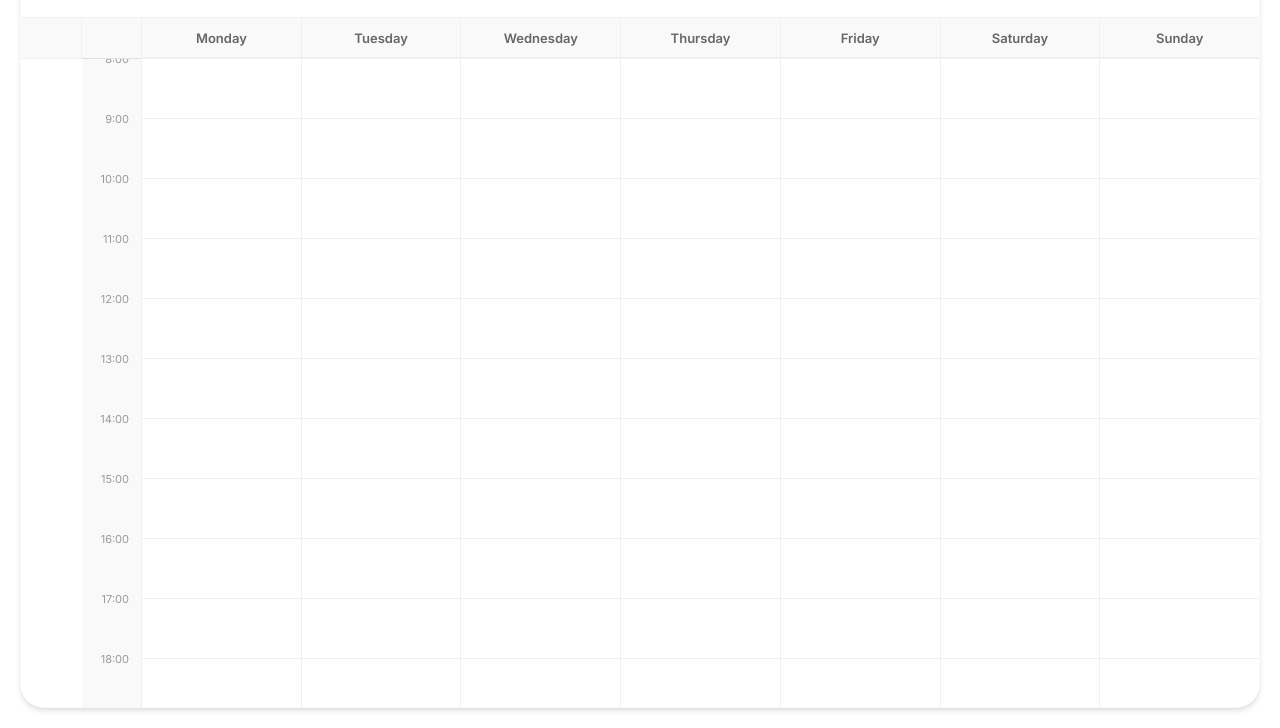
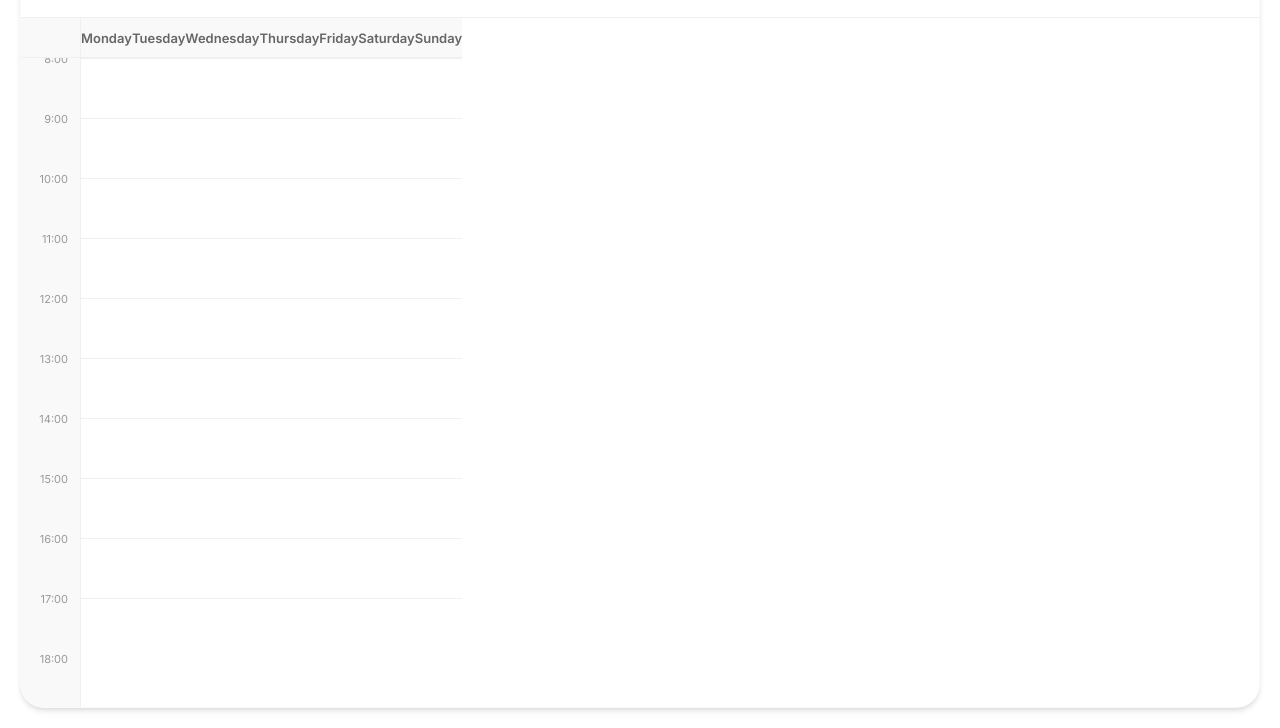
Before and after one commit to yosra-methal/schedule, a plain HTML site: page index.html in a window 1280 px wide. Shown: the part 72-800 px from the top of the page. Drawn offline with Linux system fonts and the light colour scheme.

Commit message:
Fix regression: Layout locked, event positioning, sticky corner logic

```diff
--- a/script.js
+++ b/script.js
@@ -100,24 +100,24 @@ function renderGrid() {
     elements.timeColumn.innerHTML = '';
     elements.daysGrid.innerHTML = '';
 
+    // Corner Spacer
+    const cornerSpacer = document.createElement('div');
+    cornerSpacer.className = 'time-corner-spacer';
+    elements.timeColumn.appendChild(cornerSpacer);
+
     // Render Time Column
     // We render labels for each hour from viewStart to viewEnd
-    // If viewStart is 8, first label is 08:00 at top (0px).
+    // If viewStart is 8, first label is 08:00
     // Last label is viewEnd.
-    const totalHours = state.viewEnd - state.viewStart;
-
-    // Create header spacer for time column?
-    // The design has days header. We need to match that.
-    // Actually, checking styles again: .time-column has padding-top: 40px to match header.
-
     for (let h = state.viewStart; h <= state.viewEnd; h++) {
         const timeDiv = document.createElement('div');
         timeDiv.className = 'time-slot';
-        timeDiv.textContent = formatTimeDisplay(h); // Helper for 12/24h
+        timeDiv.textContent = formatTimeDisplay(h);
         elements.timeColumn.appendChild(timeDiv);
     }
 
     // Render Days
+    const totalHours = state.viewEnd - state.viewStart;
     DAYS.forEach((dayName, dayIndex) => {
         const col = document.createElement('div');
         col.className = 'day-column';
--- a/style.css
+++ b/style.css
@@ -186,91 +186,14 @@ input:checked+.slider:before {
 /* Layout */
 .planner-wrapper {
     display: flex;
+    flex-direction: row;
     flex: 1;
-    overflow: hidden;
-    /* Scroll handled internally */
-    position: relative;
-}
-
-.time-column {
-    width: 60px;
-    flex-shrink: 0;
-    border-right: 1px solid var(--grid-line);
-    background: var(--header-bg);
-    /* Distinct background */
-    padding-top: 40px;
-    /* Header offset */
-    overflow-y: hidden;
-    /* Syncs with grid scroll via JS if needed, but easier if shared container.
-                           Actually, we want better scrolling. Let's make wrapper scrollable.
-                           If wrapper is scrollable, time column and headers need to be sticky. */
-}
-
-/*
-   Better approach for scroll:
-   Wrapper has overflow: auto.
-   Time column is sticky left.
-   Header is sticky top.
-   Corner is sticky top-left.
-*/
-
-.planner-wrapper {
     overflow: auto;
-    /* Enable scrollbars */
-    /* Custom scrollbar for planner area */
-}
-
-/* Corner piece (top-left) */
-.planner-wrapper::before {
-    content: '';
-    position: sticky;
-    top: 0;
-    left: 0;
-    width: 60px;
-    height: 40px;
-    z-index: 20;
-    background: var(--header-bg);
-    border-bottom: 1px solid var(--grid-line);
-    border-right: 1px solid var(--grid-line);
-    display: block;
-    float: left;
-    /* To sit in flow? No, this is tricky in flex/grid mixes. */
-}
-
-/* Re-structuring for sticky headers/cols requires a Grid Container usually. */
-/* Let's stick to the current flex structure but make sure it handles overflow nicely. */
-
-/* REVISED STRUCTURE IN CSS */
-.planner-wrapper {
-    display: grid;
-    grid-template-columns: 60px 1fr;
-    grid-template-rows: 40px 1fr;
-    overflow: auto;
-    flex: 1;
-}
-
-/* Corner */
-.grid-corner {
-    /* Virtual element if not in HTML, but we have structure: time-column and days-grid. */
-    /* This current HTML structure is:
-       planner-wrapper -> [time-column] [days-grid]
-       time-column contains time-slots.
-       days-grid contains day-columns -> [header] [body]
-
-       This structure is hard to make fully sticky in both directions easily without restructure.
-       However, we can make planner-wrapper overflow-y: auto.
-       And ensure days-grid is min-width for x-scroll.
-    */
-}
-
-/* Resetting to fit current HTML logic but improved */
-.planner-wrapper {
-    display: flex;
-    flex-direction: row;
-    overflow-y: auto;
-    overflow-x: auto;
+    /* Handles both x and y scroll */
     position: relative;
     background: #fff;
+    min-height: 0;
+    /* Important for nested flex scroll */
 }
 
 .time-column {
@@ -281,8 +204,19 @@ input:checked+.slider:before {
     min-width: 60px;
     background: var(--header-bg);
     border-right: 1px solid var(--grid-line);
-    padding-top: 40px;
-    /* Offset for header */
+    /* Remove padding-top, we will use a spacer element for the corner */
+    padding-top: 0;
+}
+
+/* Corner Spacer in Time Column */
+.time-corner-spacer {
+    height: 40px;
+    position: sticky;
+    top: 0;
+    background: var(--header-bg);
+    border-bottom: 1px solid var(--grid-line);
+    z-index: 40;
+    /* Above time slots */
 }
 
 .time-slot {
@@ -293,14 +227,20 @@ input:checked+.slider:before {
     padding-right: 12px;
     position: relative;
     top: -6px;
+    border-bottom: 1px solid transparent;
+    /* Maintain box sizing if needed */
 }
 
 .days-grid {
     display: flex;
-    /* Flex based columns */
+    flex: 1;
     min-width: 800px;
-    /* Ensure valid width on small screens so scroll appears */
-    flex: 1;
+    /* Force horizontal scroll on small screens */
+}
+
+min-width: 800px;
+/* Ensure valid width on small screens so scroll appears */
+flex: 1;
 }
 
 .day-column {
@@ -354,18 +294,7 @@ input:checked+.slider:before {
    We need a pseudo element on time-column to act as the "corner header" that is sticky top AND left.
 */
 
-.time-column::before {
-    content: '';
-    position: absolute;
-    top: 0;
-    left: 0;
-    right: 0;
-    height: 40px;
-    /* Header height */
-    background: var(--header-bg);
-    border-bottom: 1px solid #e0e0e0;
-    z-index: 40;
-}
+
 
 /* Events */
 .event-card {
```
